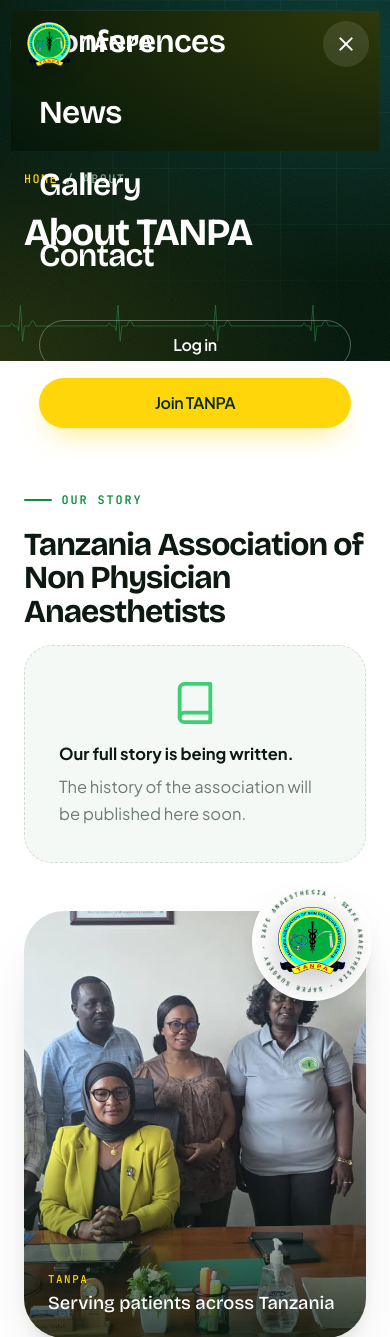
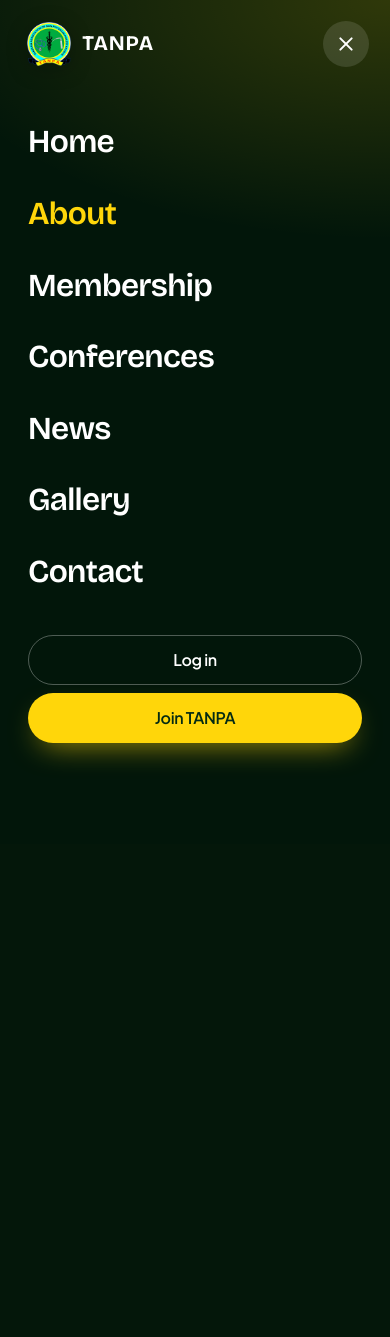
Before and after one commit to Barackwilliam/Tanpa, a Django app: page /about/ in a window 390 px wide, after a click that opens the changed part. Shown: the top 1337 px of the page. After the commit the page ends 763 px from the top, so only its background shows below. Run offline with Django 5.2, Linux system fonts and the light colour scheme; data comes from the database, SQL or seed files in the repository; data that the repository does not hold is empty; parts of the project's set-up code (start-up, migrations or seed data) failed here and were passed over.

Commit message:
Fix mobile menu overlay being trapped inside the nav bar
The nav's backdrop-filter created a containing block for the fixed overlay.
Drop the filter while the menu is open so it covers the full screen.

Co-Authored-By: Claude Opus 5.5 <noreply@anthropic.com>
Claude-Session: https://claude.ai/code/session_01GFUFTGewAorKU7BmQ91BaJ

```diff
--- a/static/css/site.css
+++ b/static/css/site.css
@@ -663,3 +663,12 @@ a.ci:hover{transform:translateX(6px);border-color:var(--g-600);color:var(--ink)}
 .nav-shell.scrolled .nav-links a.btn-login,.page-light .nav-links a.btn-login{color:var(--g-700);background:transparent}
 .nav-links a.btn::after{display:none}
 @media(max-width:1120px){.nav-links a.btn,.nav-shell.scrolled .nav-links a.btn,.page-light .nav-links a.btn{font-family:var(--f-body);font-size:1rem;padding:1rem;justify-content:center}.nav-links a.btn-login{color:#fff!important;border-color:rgba(255,255,255,.3)}}
+/* Mobile menu: a backdrop-filter on .nav would trap the fixed overlay inside the bar. */
+@media(max-width:1120px){
+  .nav-open .nav,.nav-open .nav-shell.scrolled .nav,.nav-open.page-light .nav{backdrop-filter:none!important;-webkit-backdrop-filter:none!important;background:transparent!important;border-color:transparent!important;box-shadow:none!important}
+  .nav-open .brand b{color:#fff!important}
+  .nav-open .brand small{color:rgba(255,255,255,.6)!important}
+  .nav-open .burger{background:rgba(255,255,255,.12)!important;color:#fff!important}
+  .nav-open{overflow:hidden}
+  .nav-links{overflow-y:auto;justify-content:flex-start;padding-top:110px}
+}
```
